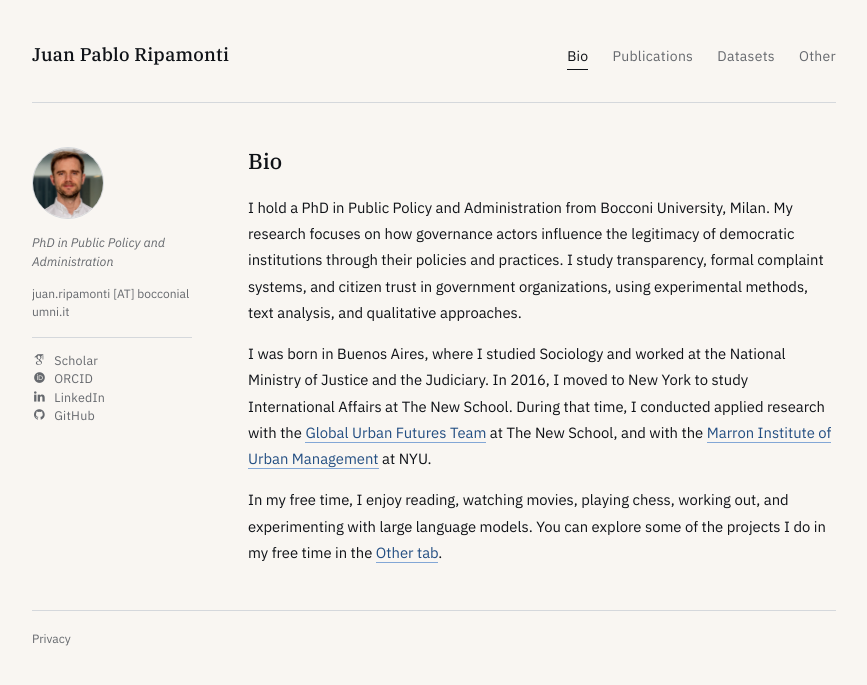
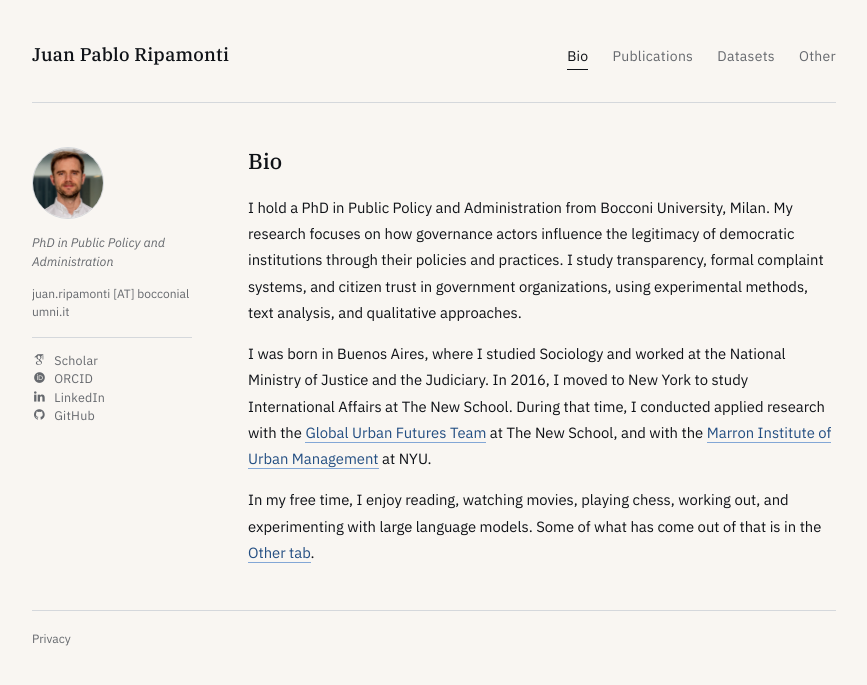
Before and after one commit to jpripamonti/jpripamonti.github.io, a Jekyll site: the page built from index.html, in a window 1280 px wide. Shown: the top 685 px of the page, without its empty margins (206-1073 px from the left). Built offline with Jekyll 4.4.1, drawn with Linux system fonts in a browser that asks for light colours; some web fonts are replaced.

Commit message:
Reword the free-time line on the home page
Co-Authored-By: Claude Opus 5 <noreply@anthropic.com>

```diff
--- a/index.html
+++ b/index.html
@@ -12,6 +12,6 @@ description: "Research profile for Juan Pablo Ripamonti, focused on public polic
 
     <p>I was born in Buenos Aires, where I studied Sociology and worked at the National Ministry of Justice and the Judiciary. In 2016, I moved to New York to study International Affairs at The New School. During that time, I conducted applied research with the <a href="https://web.archive.org/web/20170203151448/http://www.globalurbanfutures.org/" target="_blank" rel="noopener noreferrer">Global Urban Futures Team</a> at The New School, and with the <a href="https://marroninstitute.nyu.edu/" target="_blank" rel="noopener noreferrer">Marron Institute of Urban Management</a> at NYU.</p>
 
-    <p>In my free time, I enjoy reading, watching movies, playing chess, working out, and experimenting with large language models. You can explore some of the projects I do in my free time in the <a href="{{ '/software.html' | relative_url }}">Other tab</a>.</p>
+    <p>In my free time, I enjoy reading, watching movies, playing chess, working out, and experimenting with large language models. Some of what has come out of that is in the <a href="{{ '/software.html' | relative_url }}">Other tab</a>.</p>
   </div>
 </section>
```
